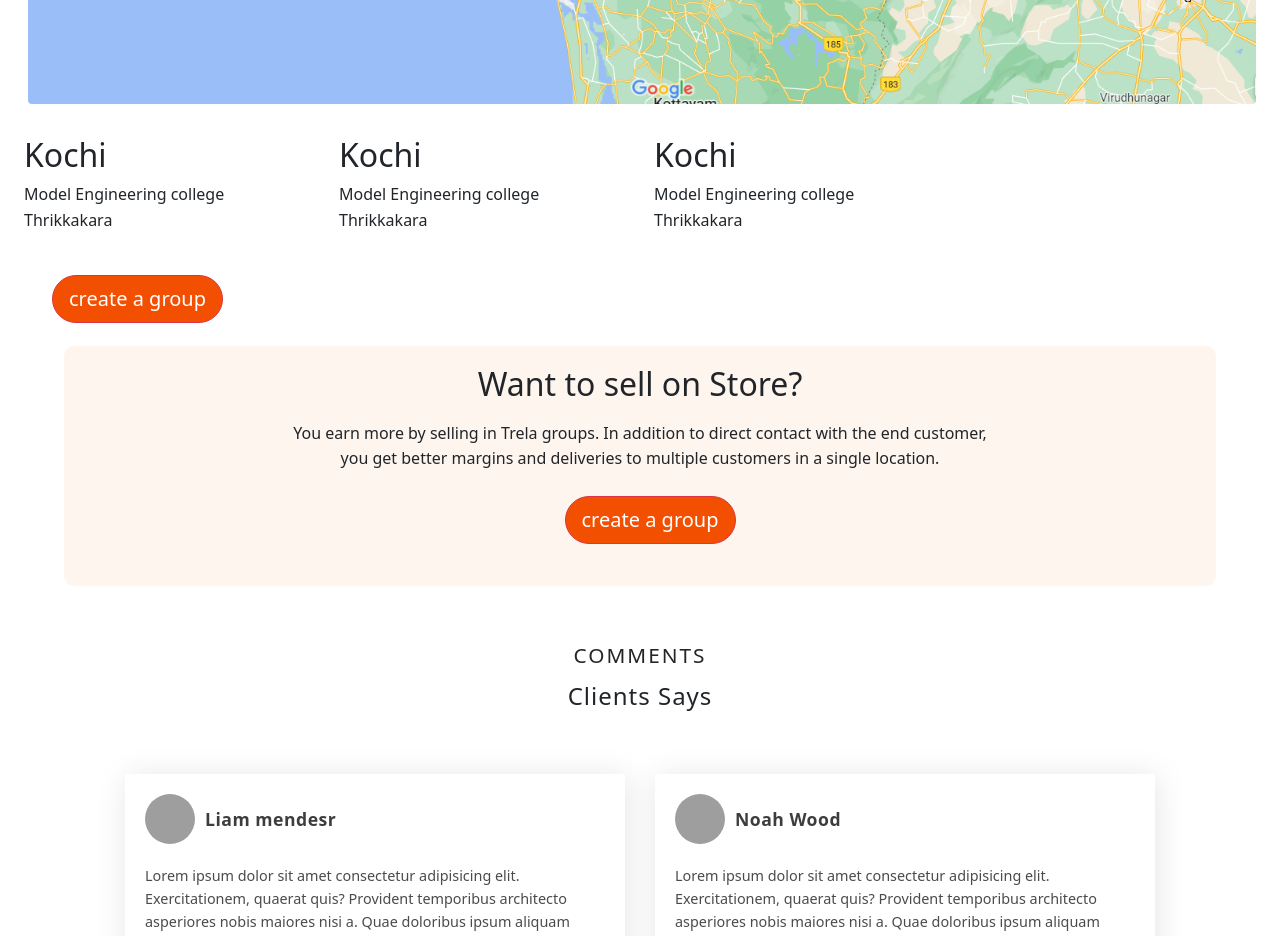
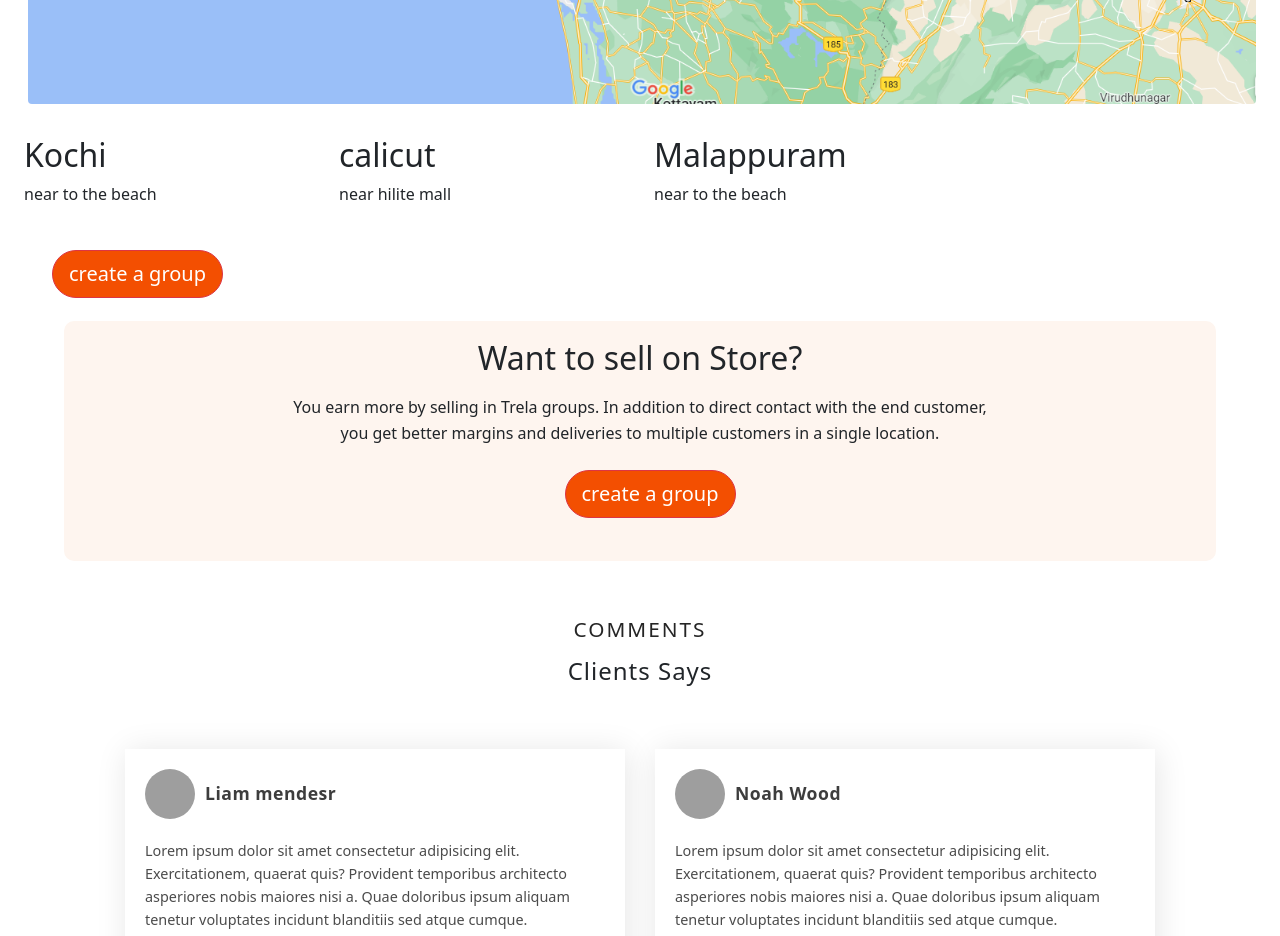
Before and after one commit to salmanpary/pineapple-store, a React (Create React App) app: page / in a window 1280 px wide. Shown: the part 2660-3596 px from the top of the page. Built offline with nearby package versions, Linux system fonts and the light colour scheme; grey boxes are pictures that could not be loaded.

Commit message:
another bug

```diff
--- a/src/components/Map.js
+++ b/src/components/Map.js
@@ -5,15 +5,15 @@ import { Button } from 'react-bootstrap'
 const Map = () => {
   const data  = [{
     place:'Kochi',
-    place2:'Model Engineering college Thrikkakara'
+    place2:'near to the beach',
   },
   {
-    place:'Kochi',
-    place2:'Model Engineering college Thrikkakara'
+    place:'calicut',
+    place2:'near hilite mall'
   },
   {
-    place:'Kochi',
-    place2:'Model Engineering college Thrikkakara'
+    place:'Malappuram',
+    place2:'near to the beach'
   }]
   return (
     <div className="map">
@@ -31,7 +31,7 @@ const Map = () => {
           <div className="row">
             {data.map((datas)=>(
 
-                <div className=" col-lg-4  col-md-12 col-sm-12 p-3 col-xl-3">
+                <div className=" col-lg-6  col-md-12 col-sm-12 p-3 col-xl-3">
 
 <h2 className='res'>{datas.place}</h2>
 <p>{datas.place2}</p>
```
